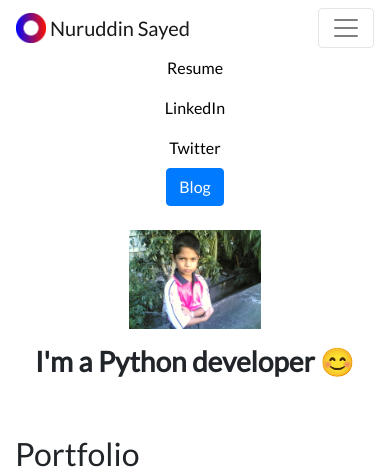
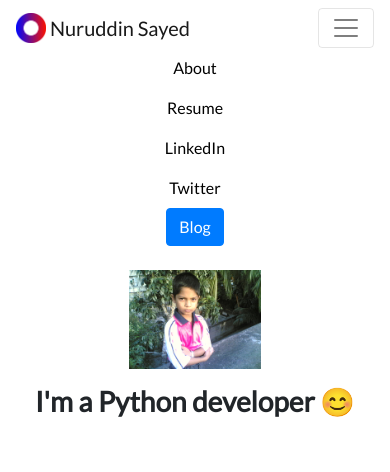
Before and after one commit to PythonDjangoJavascript/personal_portfolio, a Django app: page / in a window 390 px wide, after a click that opens the changed part. Shown: the top 472 px of the page. Run offline with Django 3.2, Linux system fonts and the light colour scheme; data comes from the database, SQL or seed files in the repository; some libraries are stand-ins or nearby versions.

Commit message:
about page added

```diff
--- a/personal_portfolio/urls.py
+++ b/personal_portfolio/urls.py
@@ -23,6 +23,7 @@ urlpatterns = [
     path('admin/', admin.site.urls),
     path('', views.home, name = 'home'),
     path('blog/', include('blog.urls')),
+    path('templates/portfolio/', views.about, name = 'about'),
 ]
 
 urlpatterns += static(settings.MEDIA_URL, document_root = settings.MEDIA_ROOT)
--- a/portfolio/templates/portfolio/base.html
+++ b/portfolio/templates/portfolio/base.html
@@ -33,6 +33,9 @@
       <div class="collapse navbar-collapse text-center" id="navbarNav">
         <ul class="navbar-nav ml-auto">
           <li class="nav-item">
+            <a class="nav-link" href="{% url "about" %}">About</a>
+          </li>
+          <li class="nav-item">
             <a class="nav-link" href="{% static "portfolio/resume.pdf" %}">Resume</a>
           </li>
           <li class="nav-item">
--- a/portfolio/views.py
+++ b/portfolio/views.py
@@ -5,3 +5,7 @@ def home(request):
 
     projects = Project.objects.all()
     return render(request, 'portfolio/home.html', {'projects' : projects})
+
+def about(request):
+
+    return render(request, 'portfolio/about.html')
```
Also changed, not shown: portfolio/templates/portfolio/about.html (added, +9 -0 lines).
